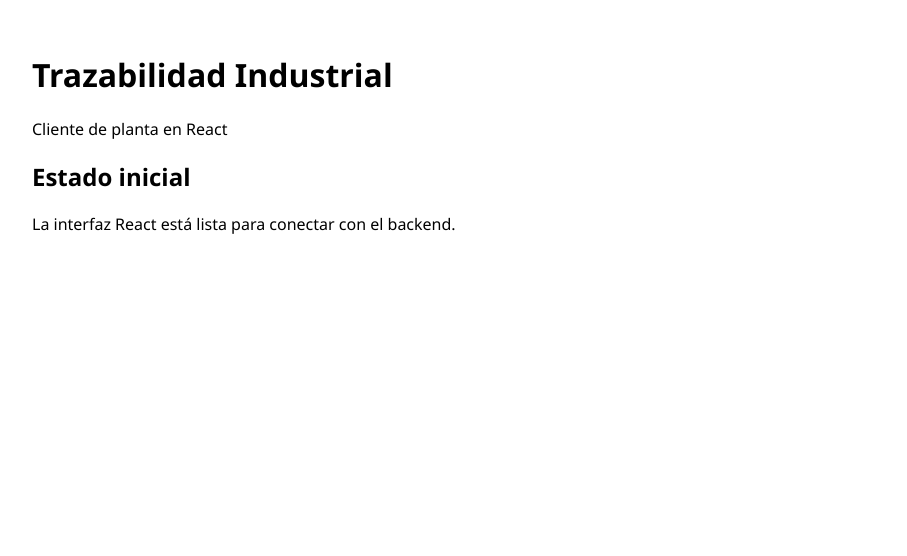
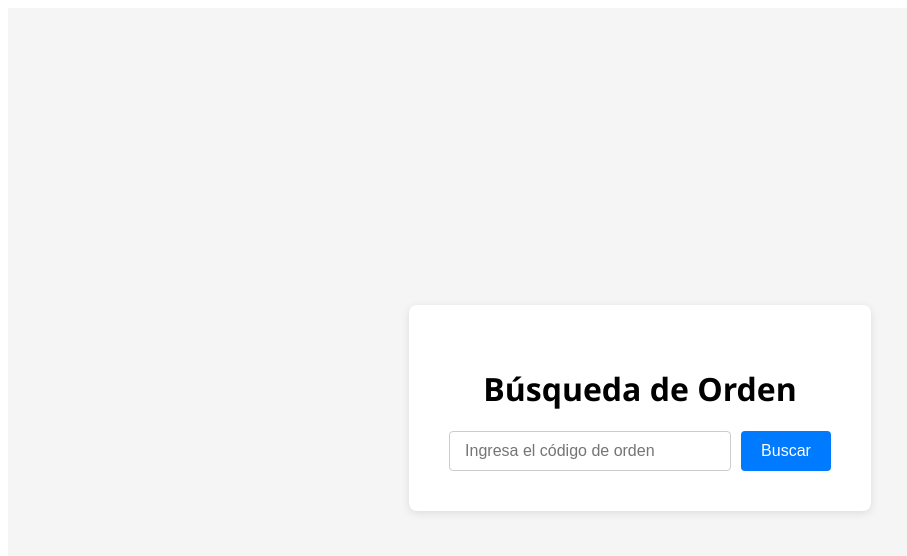
Before and after one commit to YeryCintru/sistemaVerificacionIndustrialTraz, a React (Vite) app in the folder client/: page / in a window 1280 px wide. Shown: the top 556 px of the page, without its empty margins (0-907 px from the left). Built offline with nearby package versions, Linux system fonts and the light colour scheme; no server answers.

Commit message:
ui: layout buscar orden por código con boton

```diff
--- a/client/src/main.tsx
+++ b/client/src/main.tsx
@@ -3,18 +3,53 @@ import ReactDOM from 'react-dom/client';
 import { getOrdenPorCodigo } from './services/api';
 
 function App() {
-  React.useEffect(() => {
-    getOrdenPorCodigo('ORD-2026-1').catch(() => {});
-  }, []);
+
 
   return (
-    <div style={{ padding: 24, fontFamily: 'Segoe UI, sans-serif' }}>
-      <h1>Trazabilidad Industrial</h1>
-      <p>Cliente de planta en React</p>
-      <section>
-        <h2>Estado inicial</h2>
-        <p>La interfaz React está lista para conectar con el backend.</p>
-      </section>
+    <div style={{
+      display: 'flex',
+      justifyContent: 'center',
+      alignItems: 'center',
+      height: '100vh',
+      fontFamily: 'Segoe UI, sans-serif',
+      backgroundColor: '#f5f5f5'
+    }}>
+      <div style={{
+        padding: '40px',
+        backgroundColor: 'white',
+        borderRadius: '8px',
+        boxShadow: '0 2px 8px rgba(0,0,0,0.1)',
+        textAlign: 'center'
+      }}>
+        <h1>Búsqueda de Orden</h1>
+        <div style={{ display: 'flex', gap: '10px', marginTop: '20px' }}>
+          <input
+            type="text"
+            placeholder="Ingresa el código de orden"
+            style={{
+              padding: '10px 15px',
+              fontSize: '16px',
+              border: '1px solid #ccc',
+              borderRadius: '4px',
+              width: '250px'
+            }}
+          />
+          <button
+            //onClick
+            style={{
+              padding: '10px 20px',
+              fontSize: '16px',
+              backgroundColor: '#007bff',
+              color: 'white',
+              border: 'none',
+              borderRadius: '4px',
+              cursor: 'pointer'
+            }}
+          >
+            Buscar
+          </button>
+        </div>
+      </div>
     </div>
   );
 }
```
